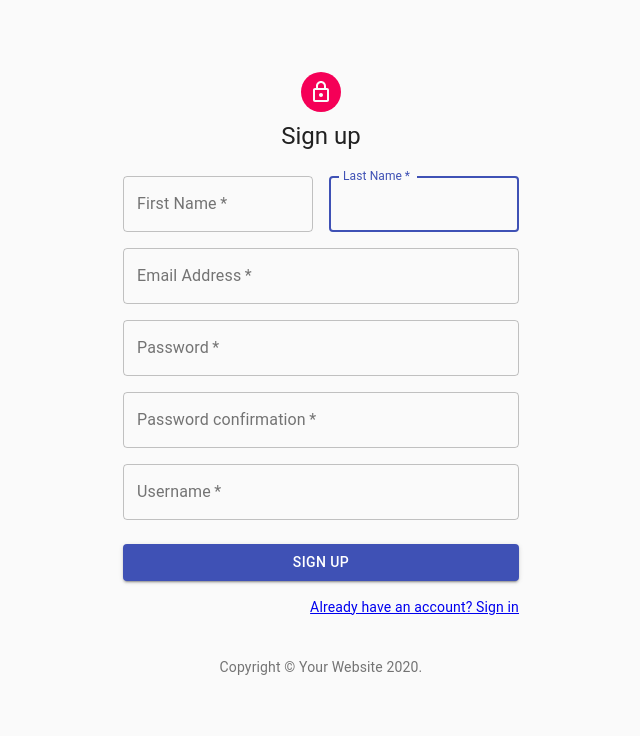
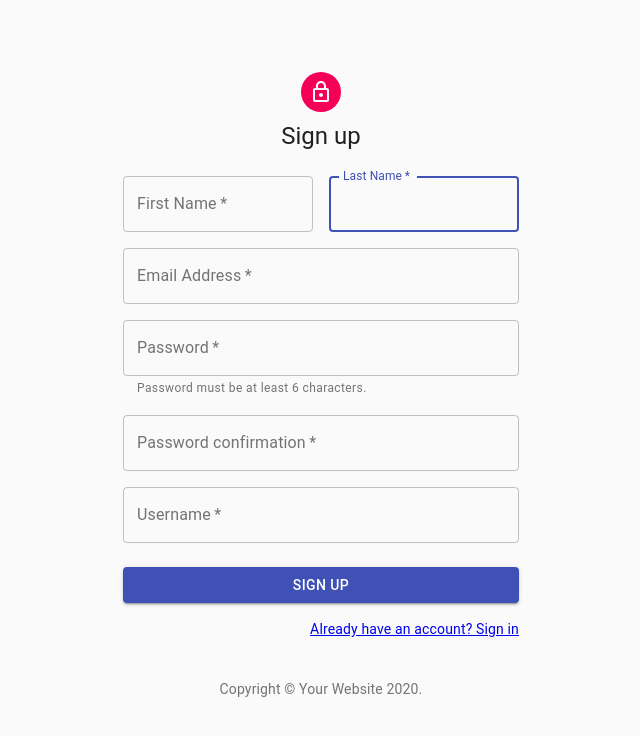
Before and after one commit to macknilan/rootbase-frontend, a React app: page /signup in a window 1280 px wide. Shown: the top 736 px of the page, without its empty margins (319-959 px from the left). Built offline with nearby package versions, Linux system fonts and the light colour scheme.

Commit message:
[ADD] Help text is added to enter the password and some comments are removed

```diff
--- a/src/components/SignUpForm.jsx
+++ b/src/components/SignUpForm.jsx
@@ -54,7 +54,6 @@ const useStyles = makeStyles((theme) => ({
 
 const SignUpForm = () => {
   const { signup, data } = useContext(UserProvider);
-
   const classes = useStyles();
   const { register, handleSubmit, errors } = useForm({
     mode: 'onChange',
@@ -70,6 +69,7 @@ const SignUpForm = () => {
     },
   });
 
+  // Snackbar FOR SHOW DE ERRORS FROM THE BACKEND IN THE FORM OF SIGNUP
   function Snack(props) {
     const [state, setState] = useState({ open: false });
     const handleClose = (event, reason) => {
@@ -89,18 +89,10 @@ const SignUpForm = () => {
     const classes = useStyles();
 
     if (data.error && data.error.length > 0) {
-      /* console.log('data--error-> [ IN ]');
-      console.log('data--error-> ', data.error.length);
-      console.log('data--error-> ', data.error); */
-      /* const errorsArray = [];
-      data.error.forEach((err) => errorsArray.push(err));
-      console.log(errorsArray); */
       setState({
         open: true,
       }, [data.error = null]);
-      /* data.error = null; */
     }
-    console.log(props.errorsArray);
 
     return (
       <div className={classes.root}>
@@ -110,22 +102,13 @@ const SignUpForm = () => {
           onClose={handleClose}
         >
           <Alert severity='error'>
-            {/* { data.error((error) => error.message) } */}
-            {/* { props.errorsArray } */}
-
             { props.errorsArray.map((err) => err) }
-            {/* { props.errorsArray.forEach((err) => `${err}\n\n\n\n\n`) } */}
-
-            {/* { data.error ? data.error.forEach((element) => element) : null } */}
-            {/* { errorsArray ? errorsArray.forEach((element) => element) : null } */}
-            {/* { errorsArray.map((error) => error) } */}
           </Alert>
         </Snackbar>
       </div>
     );
   }
 
-  /* const onSubmit = (data) => alert(JSON.stringify(data)); */
   const onSubmit = (dataForm) => {
     const formData = {
       email: dataForm.email,
@@ -251,6 +234,7 @@ const SignUpForm = () => {
                     message: 'Your password must be greater than 6 characters',
                   },
                 })}
+                helperText='Password must be at least 6 characters.'
                 error={!!errors.password}
                 required
                 fullWidth
@@ -347,9 +331,6 @@ const SignUpForm = () => {
       </Box>
       <Box mt={5}>
         { data.error && data.error.length > 0 ? <Snack errorsArray={data.error} /> : null }
-        {/* { data.error && data.error.length > 0 ? data.error.forEach((err) => <Snack errorsArray={err} />) : null } */}
-        {/* { data.error && data.error.length > 0 ? data.error.map((err) => <Snack errorsArray={err} />) : null } */}
-        {/* { data.error && data.error.length > 0 ? data.error.forEach((err) => console.log(err)) : null } */}
       </Box>
     </Container>
   );
```
